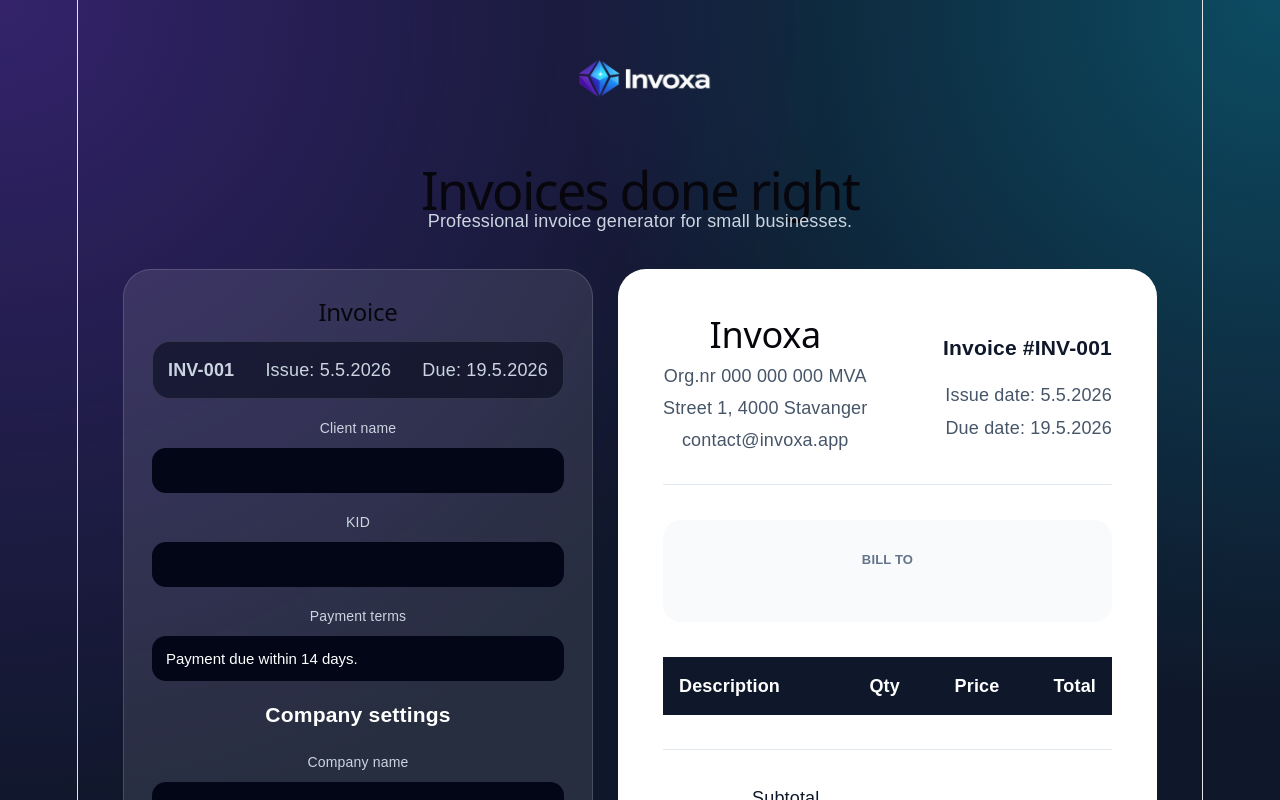
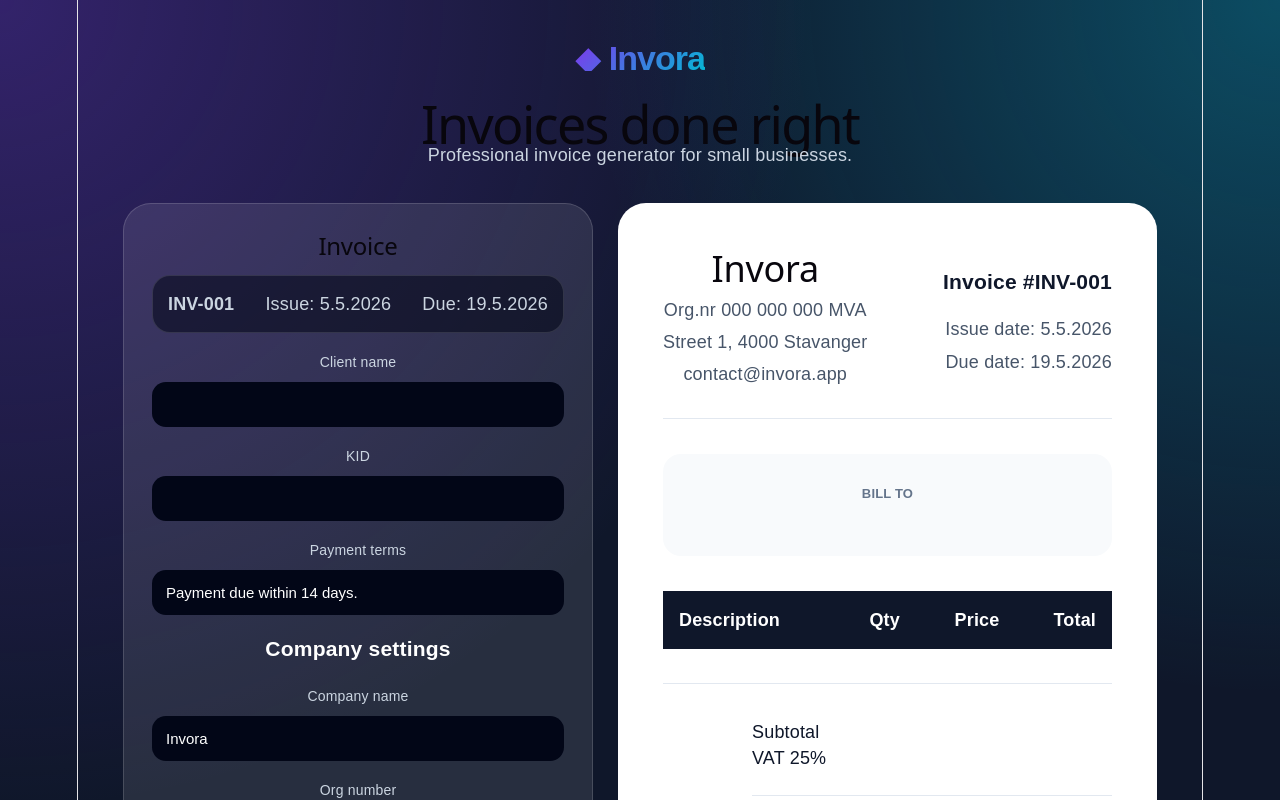
Before and after one commit to aleksandermacko/invora, a React (Vite) app: page / in a window 1280 px wide. Shown: the top 800 px of the page. Built offline with nearby package versions, Linux system fonts and the light colour scheme.

Commit message:
rename to Invora

```diff
--- a/src/App.css
+++ b/src/App.css
@@ -22,10 +22,15 @@
   margin-bottom: 35px;
 }
 
-.logo {
-  width: 120px;
-  transform: scale(3);
-  margin-bottom: 25px;
+.brand-logo {
+  display: inline-block;
+  font-size: 34px;
+  font-weight: 900;
+  margin-bottom: 20px;
+  letter-spacing: -1px;
+  background: linear-gradient(135deg, #7c3aed, #06b6d4);
+  -webkit-background-clip: text;
+  -webkit-text-fill-color: transparent;
 }
 
 .hero h1 {
--- a/src/App.jsx
+++ b/src/App.jsx
@@ -1,16 +1,15 @@
 import { useEffect, useRef, useState } from "react";
 import html2pdf from "html2pdf.js";
-import logo from "./assets/logo.png";
 import "./App.css";
 
 export default function App() {
   const invoiceRef = useRef(null);
 
   const [company, setCompany] = useState({
-    name: "Invoxa",
+    name: "Invora",
     org: "Org.nr 000 000 000 MVA",
     address: "Street 1, 4000 Stavanger",
-    email: "contact@invoxa.app",
+    email: "contact@invora.app",
     account: "",
     iban: "",
   });
@@ -26,13 +25,17 @@
   ]);
 
   useEffect(() => {
-    setCompany(JSON.parse(localStorage.getItem("company")) || company);
-    setInvoiceNumber(Number(localStorage.getItem("invoiceNumber")) || 1);
-    setSavedInvoices(JSON.parse(localStorage.getItem("savedInvoices")) || []);
+    const savedCompany = localStorage.getItem("invora-company");
+    const savedNumber = localStorage.getItem("invora-invoice-number");
+    const saved = localStorage.getItem("invora-saved-invoices");
+
+    if (savedCompany) setCompany(JSON.parse(savedCompany));
+    if (savedNumber) setInvoiceNumber(Number(savedNumber));
+    if (saved) setSavedInvoices(JSON.parse(saved));
   }, []);
 
   useEffect(() => {
-    localStorage.setItem("company", JSON.stringify(company));
+    localStorage.setItem("invora-company", JSON.stringify(company));
   }, [company]);
 
   const subtotal = items.reduce(
@@ -87,7 +90,7 @@
 
     const updated = [invoice, ...savedInvoices];
     setSavedInvoices(updated);
-    localStorage.setItem("savedInvoices", JSON.stringify(updated));
+    localStorage.setItem("invora-saved-invoices", JSON.stringify(updated));
   }
 
   function loadInvoice(invoice) {
@@ -101,13 +104,13 @@
   function deleteInvoice(id) {
     const updated = savedInvoices.filter((invoice) => invoice.id !== id);
     setSavedInvoices(updated);
-    localStorage.setItem("savedInvoices", JSON.stringify(updated));
+    localStorage.setItem("invora-saved-invoices", JSON.stringify(updated));
   }
 
   function newInvoice() {
     const next = invoiceNumber + 1;
     setInvoiceNumber(next);
-    localStorage.setItem("invoiceNumber", String(next));
+    localStorage.setItem("invora-invoice-number", String(next));
 
     setClient("");
     setKid("");
@@ -130,7 +133,7 @@
   return (
     <div className="page">
       <div className="hero no-print">
-        <img src={logo} alt="Invoxa logo" className="logo" />
+        <div className="brand-logo">◆ Invora</div>
         <h1>Invoices done right</h1>
         <p>Professional invoice generator for small businesses.</p>
       </div>
```
